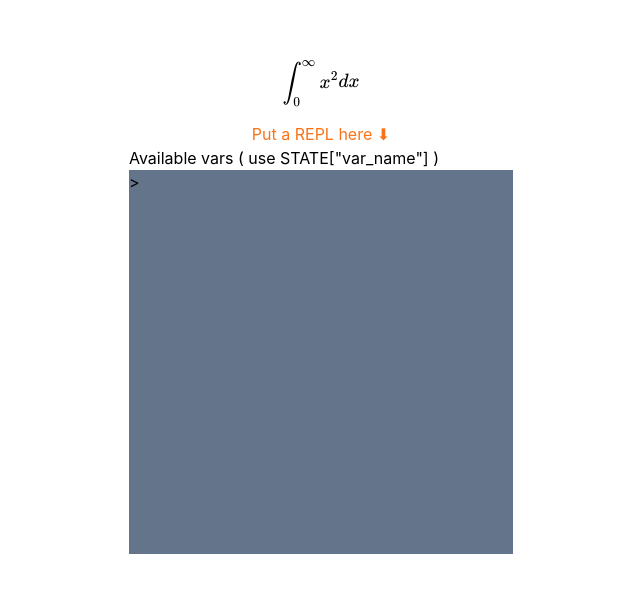
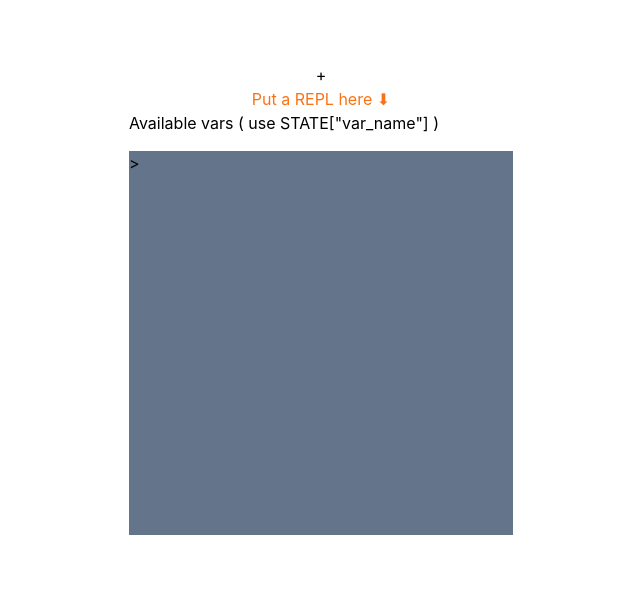
Before and after one commit to ProjectBabbage/mlim, a Next.js app in the folder frontend/: page / in a window 1280 px wide. Shown: the part 101-694 px from the top of the page, without its empty margins (319-959 px from the left). Built offline with nearby package versions, Linux system fonts and the light colour scheme.

Commit message:
WIP basic cells

```diff
--- /dev/null
+++ b/frontend/components/Workspace.js
@@ -0,0 +1,36 @@
+import REPL from './repl';
+import { useEffect, useState } from 'react';
+
+export default function Workspace() {
+  const [cells, setCells] = useState([])
+  const [cellCount, setCellCount] = useState(0)
+  const [cellsDisplay, setCellsDisplay] = useState(null)
+
+    useEffect(() => {
+        console.log(cells)
+        console.log("updated")
+        setCellsDisplay(cells)
+    }, [cellCount])
+
+    function addCell(){
+        cells.push(
+            <div key={cells.length}>
+                CELL
+                <REPL/>
+            </div>)
+        setCellCount(cellCount + 1)
+        console.log(cells.length)
+    }
+
+    return (
+        <div>
+            <div>
+            {cellsDisplay}
+            </div>
+        <div
+            className="button"
+            onClick={() => addCell()}
+            >+</div>
+        </div>
+)
+}
--- a/frontend/components/repl.js
+++ b/frontend/components/repl.js
@@ -1,4 +1,5 @@
 import { useEffect, useState } from "react";
+import Katex from "../pages/katex";
 
 export default function REPL() {
     const [toggled, setToggled] = useState(false);
@@ -101,6 +102,9 @@ export default function REPL() {
                 </div>
                 {varsDisplay}
             </div>
+            <div>
+                <Katex instruction={content}/>
+            </div>
         <div
             className={`
             bg-slate-500 h-96 w-96 whitespace-pre-line
--- a/frontend/pages/index.js
+++ b/frontend/pages/index.js
@@ -1,9 +1,9 @@
 import Head from 'next/head'
 import styles from '../styles/Home.module.css'
 import REPL from '../components/repl';
-import Katex from './katex';
 import { useState } from 'react';
 import '../node_modules/katex/dist/katex.css'
+import Workspace from '../components/Workspace';
 
 export default function Home() {
   const [currentInput, setCurrentInput] = useState("")
@@ -16,7 +16,7 @@ export default function Home() {
       </Head>
 
       <main className={styles.main}>
-        <Katex/>
+        <Workspace/>
         <div className="text-orange-500">
           Put a REPL here ⬇
         </div>
--- a/frontend/pages/katex.js
+++ b/frontend/pages/katex.js
@@ -1,9 +1,9 @@
 import {BlockMath} from '../components/Katex'
 
-export default function Katex() {
+export default function Katex(props) {
     return (
       <div>
-        <BlockMath math="\int_0^\infty x^2 dx"/>
+        <BlockMath math={props.instruction}/>
       </div>
     )
   }
```
